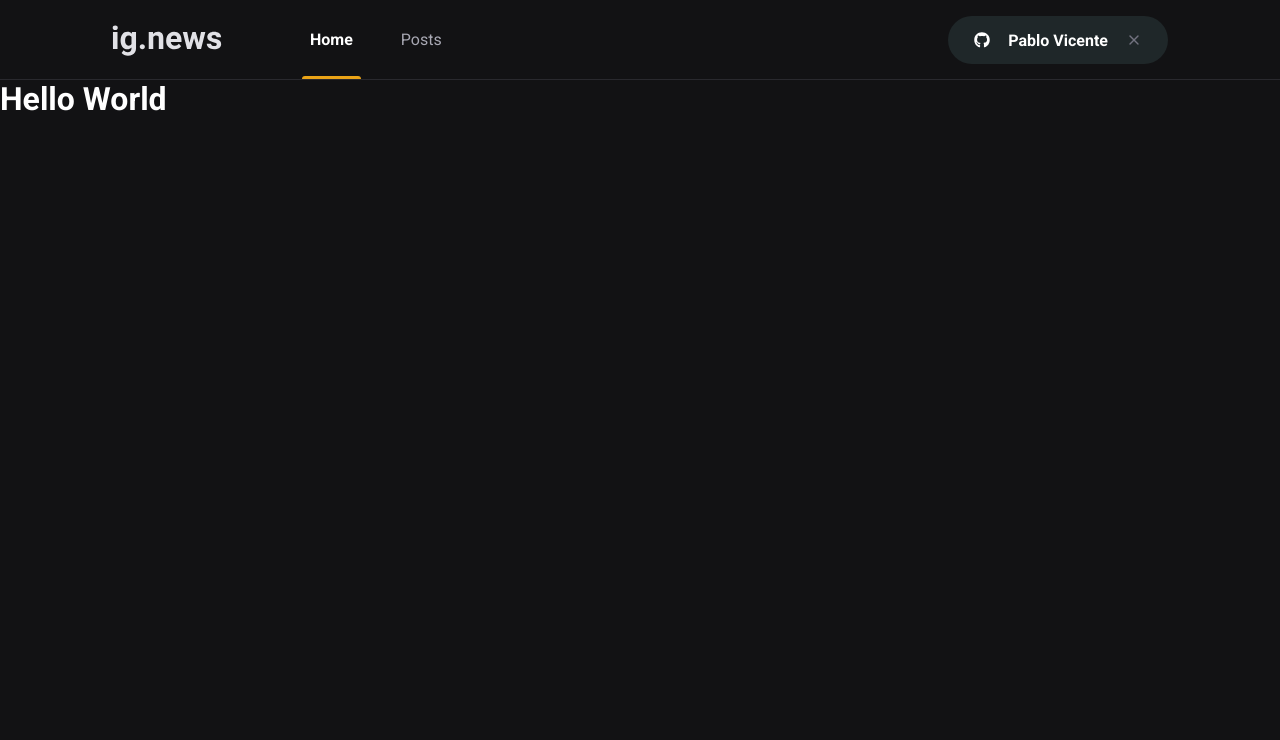
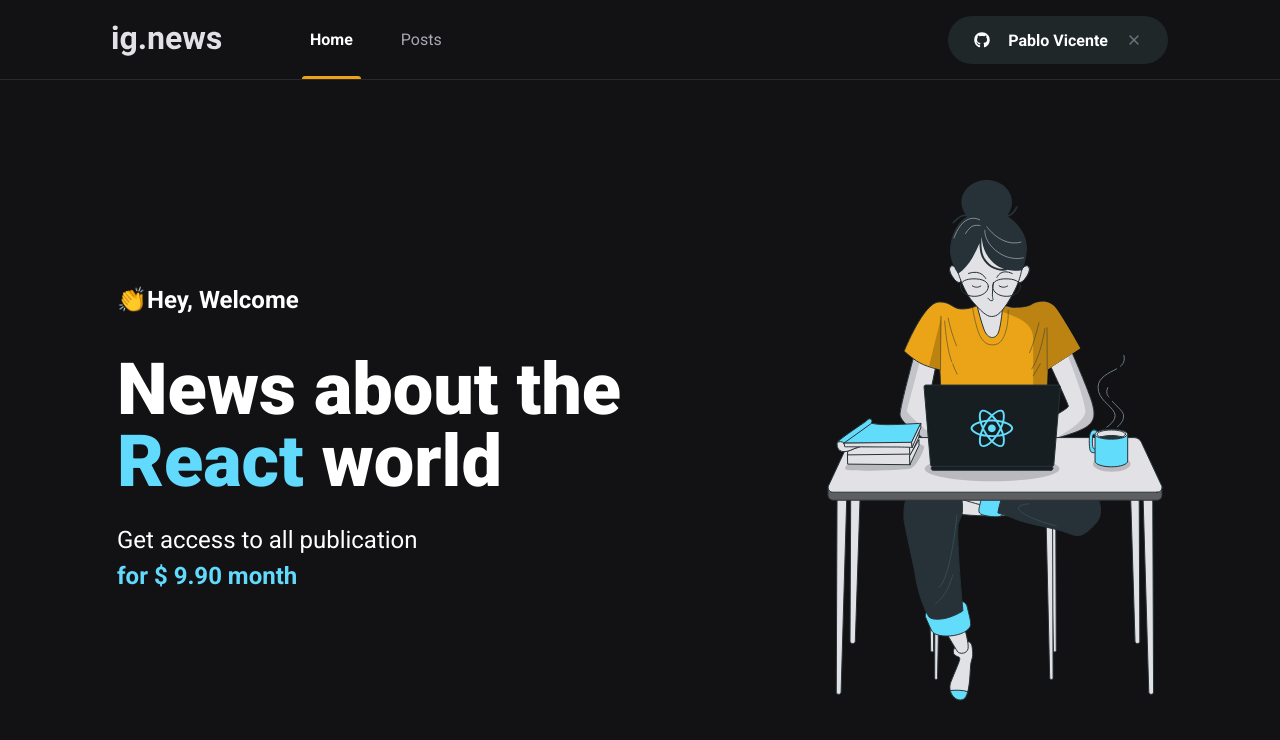
Before and after one commit to pablo-vicente/ig.news, a Next.js app: page / in a window 1280 px wide. Shown: the top 740 px of the page. Built offline with nearby package versions, Linux system fonts and the light colour scheme.

Commit message:
home page

```diff
--- /dev/null
+++ b/src/pages/home.module.scss
@@ -0,0 +1,41 @@
+.contentContainer{
+    max-width: 1110px;
+    margin: 0 auto;
+    padding: 0 2rem;
+    height: calc(100vh - 5rem);
+
+    display: flex;
+    align-items: center;
+    justify-content: space-between;
+}
+
+.hero{
+    max-width: 600px;
+
+    > span{
+        font-size: 1.5rem;
+        font-weight: bold;
+    }
+
+    h1{
+        font-size: 4.5rem;
+        line-height: 4.5rem;
+        font-weight: 900;
+        margin-top: 2.5rem;
+
+        span{
+            color: var(--cyan-500);
+        }
+    }
+
+    p{
+        font-size: 1.5rem;
+        line-height: 2.25rem;
+        margin-top: 1.5rem;
+
+        span{
+            color: var(--cyan-500);
+            font-weight: bold;
+        }
+    }
+}
--- a/src/pages/index.tsx
+++ b/src/pages/index.tsx
@@ -1,15 +1,29 @@
 import Head from 'next/head';
+
+import styles from './home.module.scss';
 
 export default function Home() {
   return (
 
     <>
       <Head>
-        <title>Início | ig.news</title>
+        <title>Home | ig.news</title>
       </Head>
-      <h1>
-        Hello World
-      </h1>
+      <main className={styles.contentContainer}>
+        <section className={styles.hero}>
+          <span>👏Hey, Welcome</span>
+          <h1>News about the <span>React</span> world</h1>
+          <p>
+            Get access to all publication <br />
+            <span>
+              for $ 9.90 month
+            </span>
+          </p>
+        </section>
+
+        <img src="/images/avatar.svg" alt="Gril Coding" />
+
+      </main>
     </>
   )
 }
--- a/styles/global.scss
+++ b/styles/global.scss
@@ -13,7 +13,7 @@
     --gray-850: #1F2729;
     --gray-900: #121214;
 
-    -cyan-500: #61dafd;
+    --cyan-500: #61dafd;
     --yellow-500: #eba417;
 
 }
```
